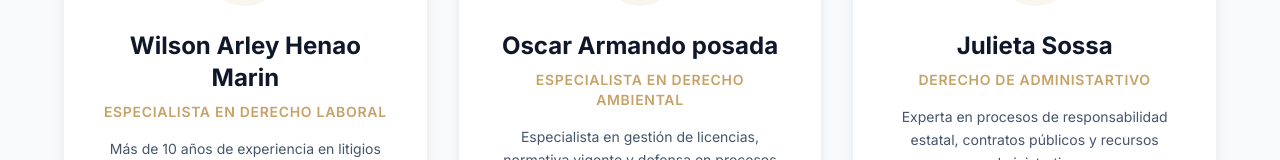
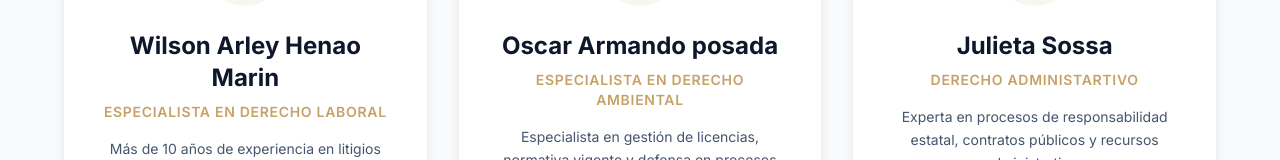
Before and after one commit to Helen3887/sello-legal, a Next.js app: page /equipo in a window 1280 px wide. Shown: the part 471-631 px from the top of the page. Built offline with nearby package versions, Linux system fonts and the light colour scheme.

Commit message:
correccion contactos y equipo de trabajo

```diff
--- a/app/equipo/page.tsx
+++ b/app/equipo/page.tsx
@@ -18,7 +18,7 @@ export default function EquipoPage() {
     },
     {
       nombre: "Julieta Sossa",
-      especialidad: "Derecho de Administartivo",
+      especialidad: "Derecho Administartivo",
       descripcion: "Experta en procesos de responsabilidad estatal, contratos públicos y recursos administrativos",
       icono: <BookOpen className="" />
     },
```
